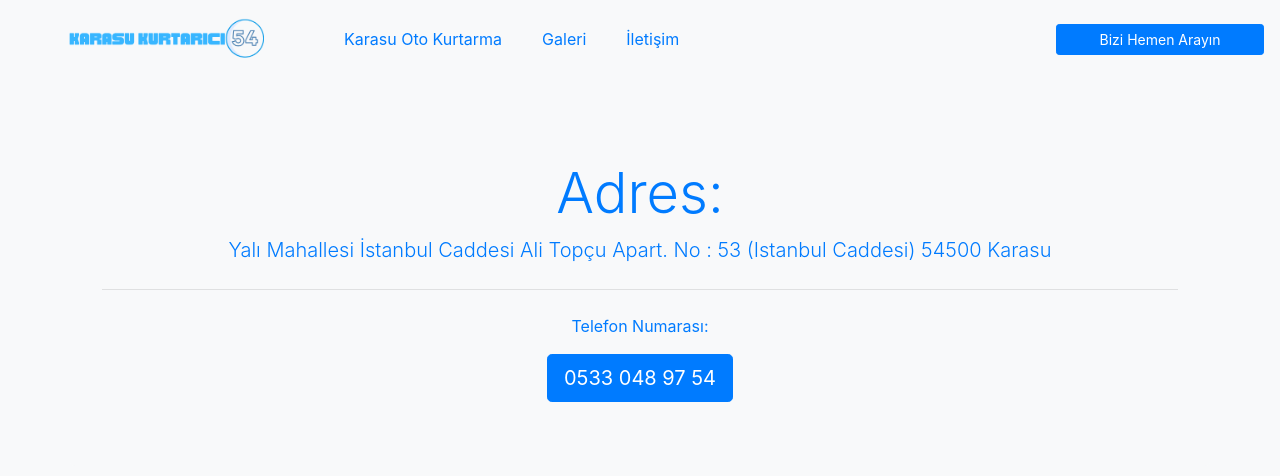
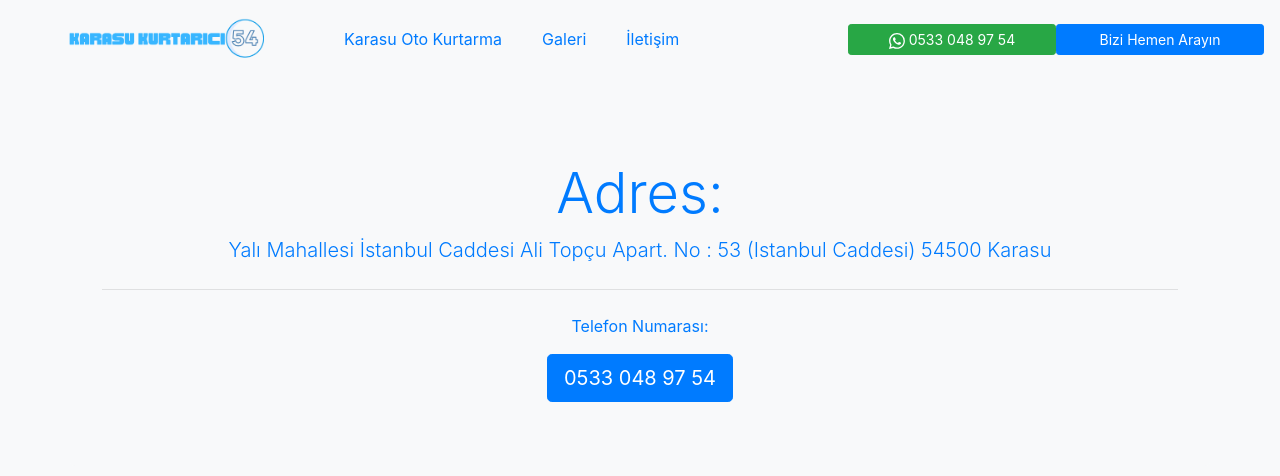
Before and after one commit to kadirmertgul/karasukurtarici, a plain HTML site: page iletisim.html in a window 1280 px wide. Shown: the top 476 px of the page. Drawn offline with nearby package versions, Linux system fonts and the light colour scheme; files that its build step writes are made by us from their sources.

Commit message:
Update iletisim.html

```diff
--- a/iletisim.html
+++ b/iletisim.html
@@ -29,6 +29,9 @@
 
             </ul>
           </div>
+             <a href="https://wa.me/<+905330489754>" class="btn btn-sm btn-success navbar-expand-md enabled col-md-2" role="button" aria-disabled="true"><svg xmlns="http://www.w3.org/2000/svg" width="16" height="16" fill="currentColor" class="bi bi-whatsapp" viewBox="0 0 16 16">
+              <path d="M13.601 2.326A7.854 7.854 0 0 0 7.994 0C3.627 0 .068 3.558.064 7.926c0 1.399.366 2.76 1.057 3.965L0 16l4.204-1.102a7.933 7.933 0 0 0 3.79.965h.004c4.368 0 7.926-3.558 7.93-7.93A7.898 7.898 0 0 0 13.6 2.326zM7.994 14.521a6.573 6.573 0 0 1-3.356-.92l-.24-.144-2.494.654.666-2.433-.156-.251a6.56 6.56 0 0 1-1.007-3.505c0-3.626 2.957-6.584 6.591-6.584a6.56 6.56 0 0 1 4.66 1.931 6.557 6.557 0 0 1 1.928 4.66c-.004 3.639-2.961 6.592-6.592 6.592zm3.615-4.934c-.197-.099-1.17-.578-1.353-.646-.182-.065-.315-.099-.445.099-.133.197-.513.646-.627.775-.114.133-.232.148-.43.05-.197-.1-.836-.308-1.592-.985-.59-.525-.985-1.175-1.103-1.372-.114-.198-.011-.304.088-.403.087-.088.197-.232.296-.346.1-.114.133-.198.198-.33.065-.134.034-.248-.015-.347-.05-.099-.445-1.076-.612-1.47-.16-.389-.323-.335-.445-.34-.114-.007-.247-.007-.38-.007a.729.729 0 0 0-.529.247c-.182.198-.691.677-.691 1.654 0 .977.71 1.916.81 2.049.098.133 1.394 2.132 3.383 2.992.47.205.84.326 1.129.418.475.152.904.129 1.246.08.38-.058 1.171-.48 1.338-.943.164-.464.164-.86.114-.943-.049-.084-.182-.133-.38-.232z"/>
+            </svg> 0533 048 97 54</a>
           <a href="tel:+905330489754" class="btn btn-sm btn-primary navbar-expand-md enabled col-md-2" role="button" aria-disabled="true">Bizi Hemen Arayın</a>
         </nav>
           <br><br><br><br>
```
